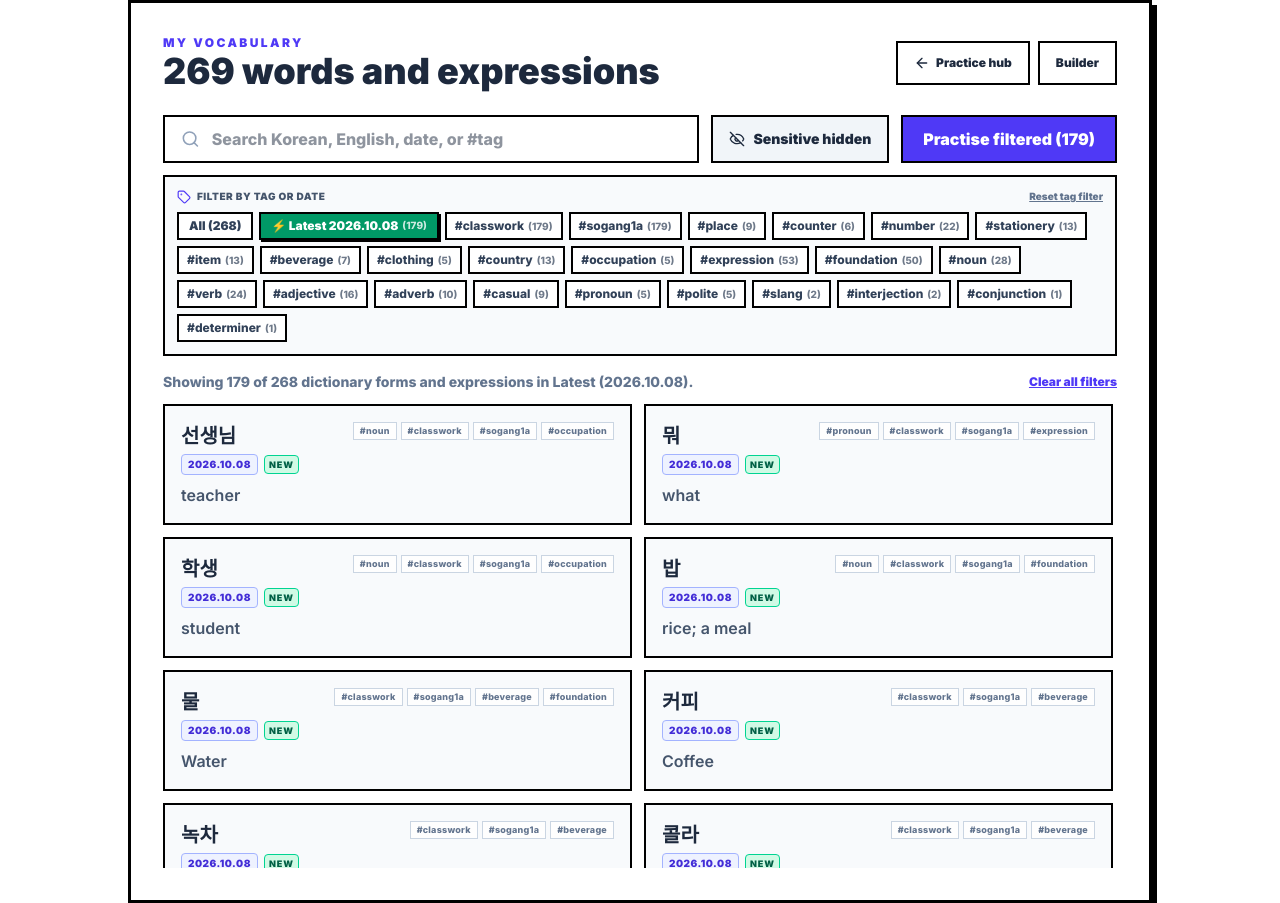
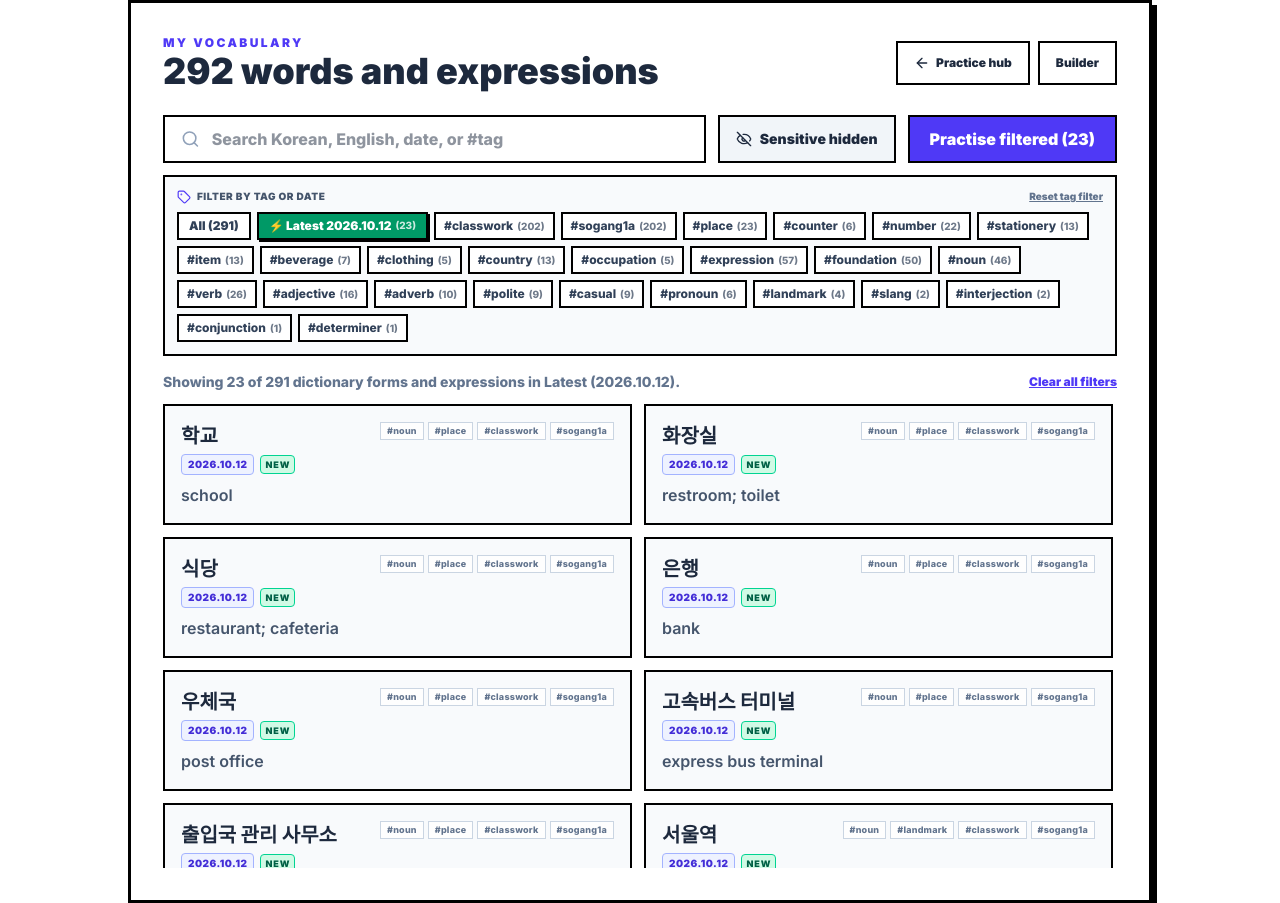
Before and after one commit to senskorea/korean-sentence-builder, a React (Vite) app: page / in a window 1280 px wide. Built offline with nearby package versions, Linux system fonts and the light colour scheme.

Commit message:
Add Unit Prep 4 places, landmarks, and expressions vocabulary with date tracking

```diff
--- a/src/data/personalLearning.ts
+++ b/src/data/personalLearning.ts
@@ -239,6 +239,30 @@ const entries: PersonalVocabEntry[] = [
   ["병원", "hospital; clinic", ["noun", "place", "classwork", "sogang1a"]],
   ["서점", "bookstore", ["noun", "place", "classwork", "sogang1a"]],
   ["수영장", "swimming pool", ["noun", "place", "classwork", "sogang1a"]],
+  // Unit Prep 4: 서울역이 어디에 있어요? (Places, Landmarks, Expressions)
+  ["학교", "school", ["noun", "place", "classwork", "sogang1a"], "2026.10.12"],
+  ["화장실", "restroom; toilet", ["noun", "place", "classwork", "sogang1a"], "2026.10.12"],
+  ["식당", "restaurant; cafeteria", ["noun", "place", "classwork", "sogang1a"], "2026.10.12"],
+  ["은행", "bank", ["noun", "place", "classwork", "sogang1a"], "2026.10.12"],
+  ["우체국", "post office", ["noun", "place", "classwork", "sogang1a"], "2026.10.12"],
+  ["고속버스 터미널", "express bus terminal", ["noun", "place", "classwork", "sogang1a"], "2026.10.12"],
+  ["출입국 관리 사무소", "immigration office", ["noun", "place", "classwork", "sogang1a"], "2026.10.12"],
+  ["서울역", "Seoul Station", ["noun", "landmark", "classwork", "sogang1a"], "2026.10.12"],
+  ["경복궁", "Gyeongbokgung Palace", ["noun", "landmark", "classwork", "sogang1a"], "2026.10.12"],
+  ["롯데월드", "Lotte World", ["noun", "landmark", "classwork", "sogang1a"], "2026.10.12"],
+  ["63빌딩", "63 Building", ["noun", "landmark", "classwork", "sogang1a"], "2026.10.12"],
+  ["안국", "Anguk", ["noun", "place", "classwork", "sogang1a"], "2026.10.12"],
+  ["신촌", "Sinchon", ["noun", "place", "classwork", "sogang1a"], "2026.10.12"],
+  ["여의도", "Yeouido", ["noun", "place", "classwork", "sogang1a"], "2026.10.12"],
+  ["잠실", "Jamsil", ["noun", "place", "classwork", "sogang1a"], "2026.10.12"],
+  ["광화문", "Gwanghwamun", ["noun", "place", "classwork", "sogang1a"], "2026.10.12"],
+  ["반포", "Banpo", ["noun", "place", "classwork", "sogang1a"], "2026.10.12"],
+  ["목동", "Mokdong", ["noun", "place", "classwork", "sogang1a"], "2026.10.12"],
+  ["어디", "where", ["pronoun", "classwork", "sogang1a"], "2026.10.12"],
+  ["어디에 있어요?", "Where is it? / Where are you?", ["expression", "polite", "classwork", "sogang1a"], "2026.10.12"],
+  ["실례합니다", "Excuse me", ["expression", "polite", "classwork", "sogang1a"], "2026.10.12"],
+  ["알아요", "to know; I know", ["verb", "expression", "polite", "classwork", "sogang1a"], "2026.10.12"],
+  ["몰라요", "to not know; I do not know", ["verb", "expression", "polite", "classwork", "sogang1a"], "2026.10.12"],
 
 
 
```
